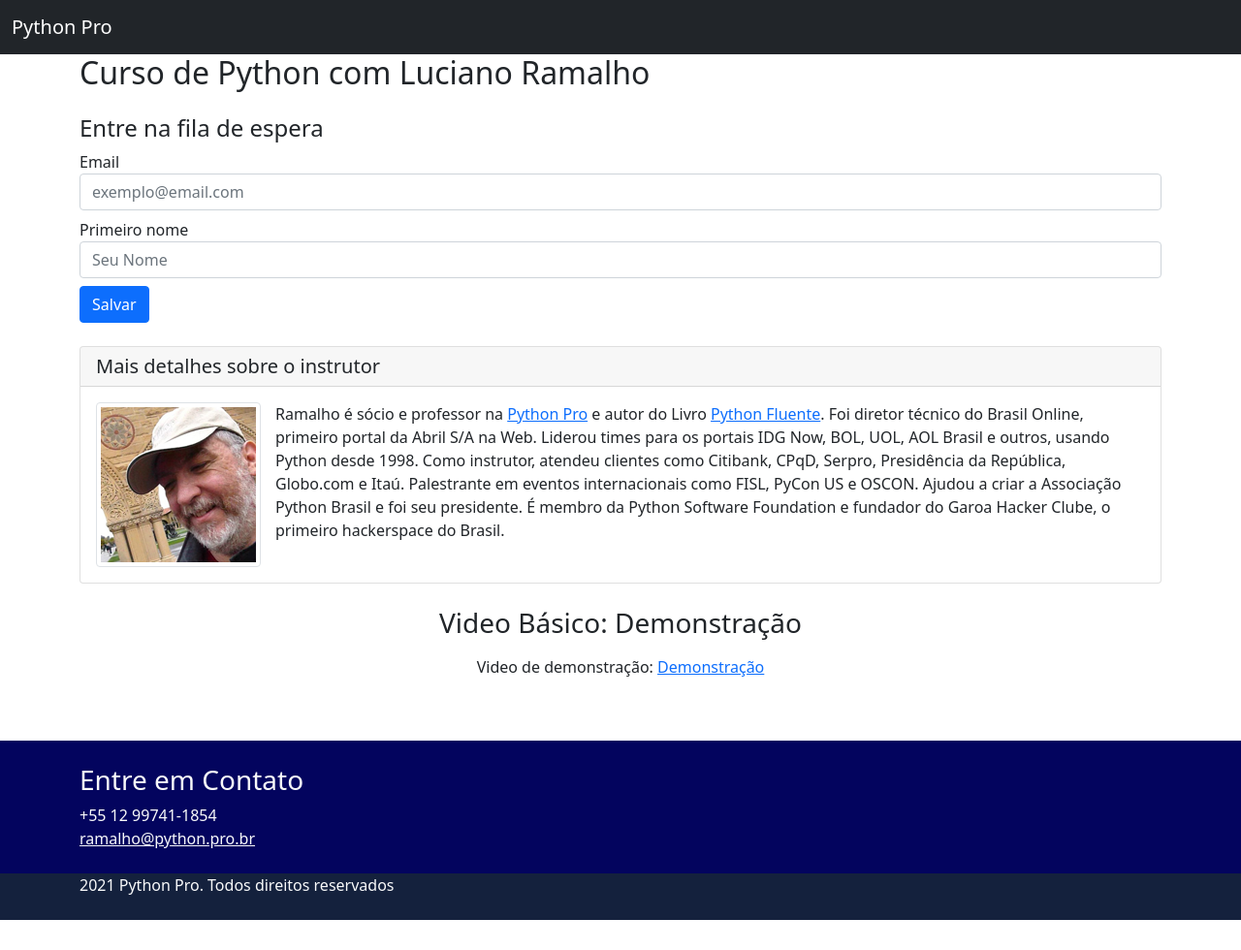
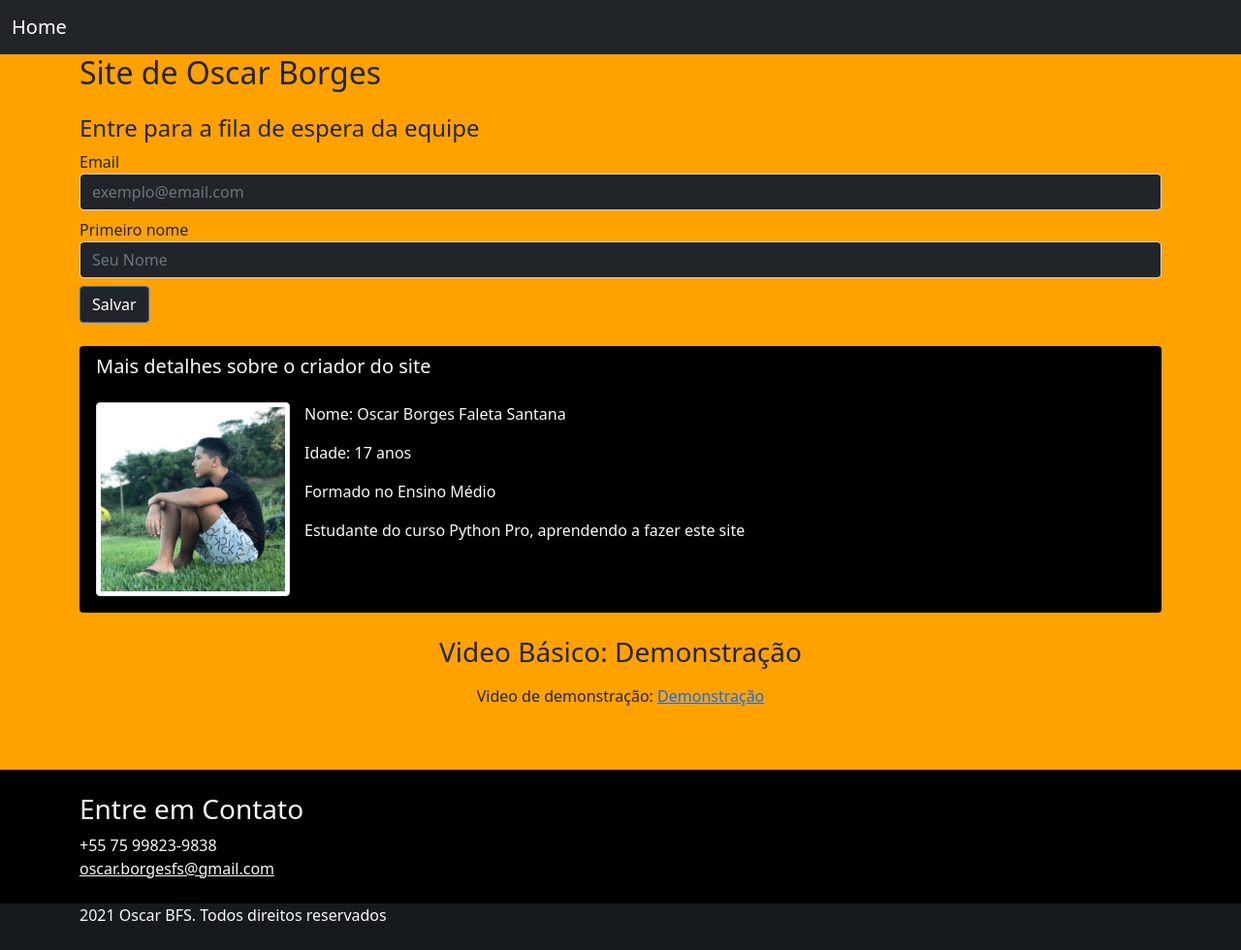
Before and after one commit to oscarbfs/curso-django_hands-on, a Django app: page / in a window 1280 px wide. Shown: the whole page at 97% size. Before the commit the page ends 949 px from the top, so only its background shows below. Run offline with Django 3.2, Linux system fonts and the light colour scheme; some libraries are stand-ins or nearby versions.

Commit message:
Personalização

```diff
--- a/pypro/base/static/css/style.css
+++ b/pypro/base/static/css/style.css
@@ -1,12 +1,12 @@
 .main-footer{
-    background-color:#03045e;
+    background-color:#000000;
 }
 .rights{
-    background-color:#14213d;
+    background-color:#161a1d;
 }
 .color-page{
-    background-color:#caf0f8;
+    background-color:#ffa200;
 }
 .color-card{
-    background-color:#00b4d8;
+    background-color:#000000;
 }
--- a/pypro/base/templates/base/home.html
+++ b/pypro/base/templates/base/home.html
@@ -6,7 +6,7 @@
     <meta http-equiv="X-UA-Compatible" content="IE=edge">
     <meta name="viewport" content="width=device-width, initial-scale=1">
 
-    <title>Python Pro</title>
+    <title>OBFS</title>
 
     <meta name="description" content="Página do curso Python Pro">
     <meta name="author" content="Oscar Borges">
@@ -23,7 +23,7 @@
 
 <nav class="navbar navbar-expand-lg navbar-dark bg-dark">
     <div class="container-fluid">
-        <a class="navbar-brand" href="{% url 'base:home' %}">Python Pro</a>
+        <a class="navbar-brand" href="{% url 'base:home' %}">Home</a>
         <button class="navbar-toggler" type="button" data-bs-toggle="collapse" data-bs-target="#navbarSupportedContent"
                 aria-controls="navbarSupportedContent" aria-expanded="false" aria-label="Toggle navigation">
             <span class="navbar-toggler-icon"></span>
@@ -35,14 +35,15 @@
     </div>
 </nav>
 
+<div class="color-page">
     <div class="container">
         <div class="row">
             <div class="col-md-12">
                 <div class="jumbotron">
                     <h2>
-                    Curso de Python com Luciano Ramalho
+                        Site de Oscar Borges
                     </h2>
-                <h4 class="mt-4"> Entre na fila de espera </h4>
+                    <h4 class="mt-4"> Entre para a fila de espera da equipe </h4>
 
                     <form action="https://herokuapp.us1.list-manage.com/subscribe/post?u=648886250d724dc2ac19df0cd&amp;id=fc9406cc37"
                           method="post" id="mc-embedded-subscribe-form" name="mc-embedded-subscribe-form"
@@ -50,12 +51,12 @@
                         <div class="form-row align-items-center">
                             <div class="col-auto mt-2">
                                 <label class="sr-only" for="mce-EMAIL">Email</label>
-                            <input type="email" value="" name="EMAIL" class="form-control required" id="mce-EMAIL"
+                                <input type="email" value="" name="EMAIL" class="form-control required bg-dark text-light" id="mce-EMAIL"
                                        placeholder="exemplo@email.com">
                             </div>
                             <div class="col-auto mt-2">
                                 <label class="sr-only" for="mce-FNAME">Primeiro nome</label>
-                            <input type="text" value="" name="FNAME" class="form-control" id="mce-FNAME"
+                                <input type="text" value="" name="FNAME" class="form-control bg-dark text-light" id="mce-FNAME"
                                        placeholder="Seu Nome">
                             </div>
 
@@ -67,7 +68,7 @@
 
                             <div class="col-auto mt-2">
                                 <input type="submit" value="Salvar" name="subscribe"
-                                   id="mc-embedded-subscribe" class="btn btn-primary">
+                                       id="mc-embedded-subscribe" class="btn btn-primary bg-dark">
                             </div>
                         </div>
                     </form>
@@ -75,29 +76,17 @@
                 </div>
                 <div class="row mt-4">
                     <div class="col-md-12">
-                    <div class="card">
-                        <h5 class="card-header">
-                            Mais detalhes sobre o instrutor
+                        <div class="card color-card">
+                            <h5 class="card-header text-light">
+                                Mais detalhes sobre o criador do site
                             </h5>
                             <div class="card-body">
-                            <img src="{% static 'img/luciano-ramalho.png' %}" alt="Foto de Luciano Ramalho"
-                                 class="img-thumbnail" style="float:left;margin-right:15px"/>
-                            <p class="card-text">
-                                Ramalho é sócio e professor na <a href="www.python.pro.br">Python Pro</a> e autor do
-                                Livro <a href="http://shop.oreilly.com/product/0636920032519.do" target="_blank">Python
-                                Fluente</a>. Foi diretor técnico
-                                do Brasil Online, primeiro portal da Abril S/A na Web. Liderou times para os portais IDG
-                                Now,
-                                BOL, UOL, AOL Brasil e outros, usando Python desde 1998. Como instrutor, atendeu
-                                clientes como
-                                Citibank, CPqD, Serpro, Presidência da República, Globo.com e Itaú. Palestrante em
-                                eventos
-                                internacionais como FISL, PyCon US e OSCON. Ajudou a criar a Associação Python Brasil e
-                                foi seu
-                                presidente. É membro da Python Software Foundation e fundador do Garoa Hacker Clube, o
-                                primeiro
-                                hackerspace do Brasil.
-                            </p>
+                                <img src="{% static 'img/Oscar_img.jpeg' %}" alt="Foto de Oscar Borges"
+                                     class="img-thumbnail" width="200" height="200" style="float:left;margin-right:15px"/>
+                                <p class="card-text text-light">Nome: Oscar Borges Faleta Santana</p>
+                                <p class="card-text text-light">Idade: 17 anos</p>
+                                <p class="card-text text-light">Formado no Ensino Médio</p>
+                                <p class="card-text text-light">Estudante do curso Python Pro, aprendendo a fazer este site</p>
                             </div>
                         </div>
                     </div>
@@ -125,9 +114,9 @@
                 <div class="col">
                     <h3>Entre em Contato</h3>
                     <adddress>
-                    +55 12 99741-1854
+                        +55 75 99823-9838
                         <br/>
-                    <a href="mailto: ramalho@python.pro.br" class="text-light">ramalho@python.pro.br</a>
+                        <a href="mailto: oscar.borgesfs@gmail.com" class="text-light">oscar.borgesfs@gmail.com</a>
                     </adddress>
                 </div>
             </div>
@@ -136,12 +125,13 @@
             <div class="container">
                 <div class="row">
                     <div class="col">
-                    {% now 'Y' %} Python Pro. Todos direitos reservados
+                        {% now 'Y' %} Oscar BFS. Todos direitos reservados
                     </div>
                 </div>
             </div>
         </div>
+    </footer>
+</div>
 
-</footer>
 </body>
 </html>
```
Also changed, not shown: pypro/base/tests/test_home.py (+2 -2 lines), pypro/base/static/img/Oscar_img.jpeg (added), pypro/base/static/img/img_site.jpeg (added). Lines whose indentation alone changed are shown as unchanged.
